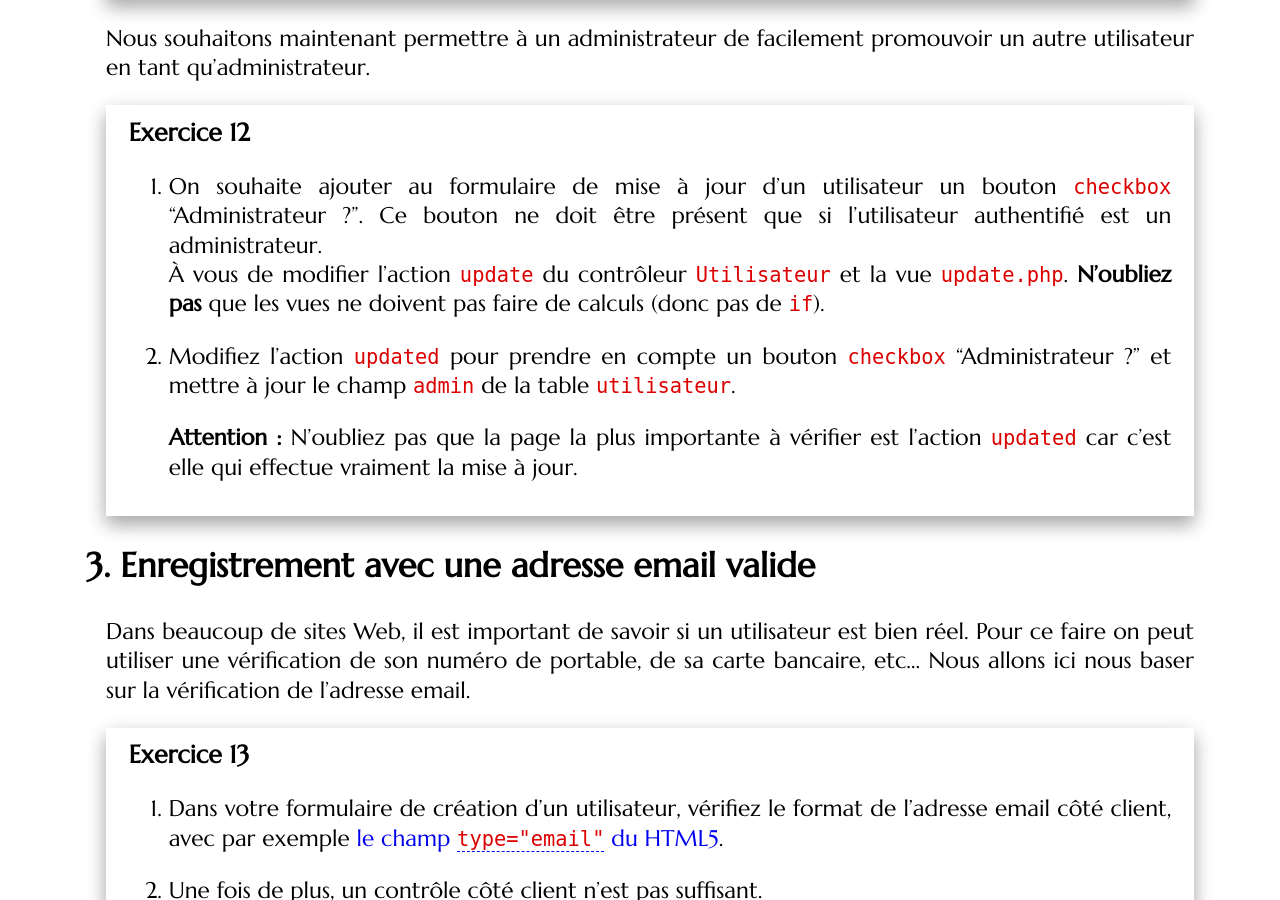
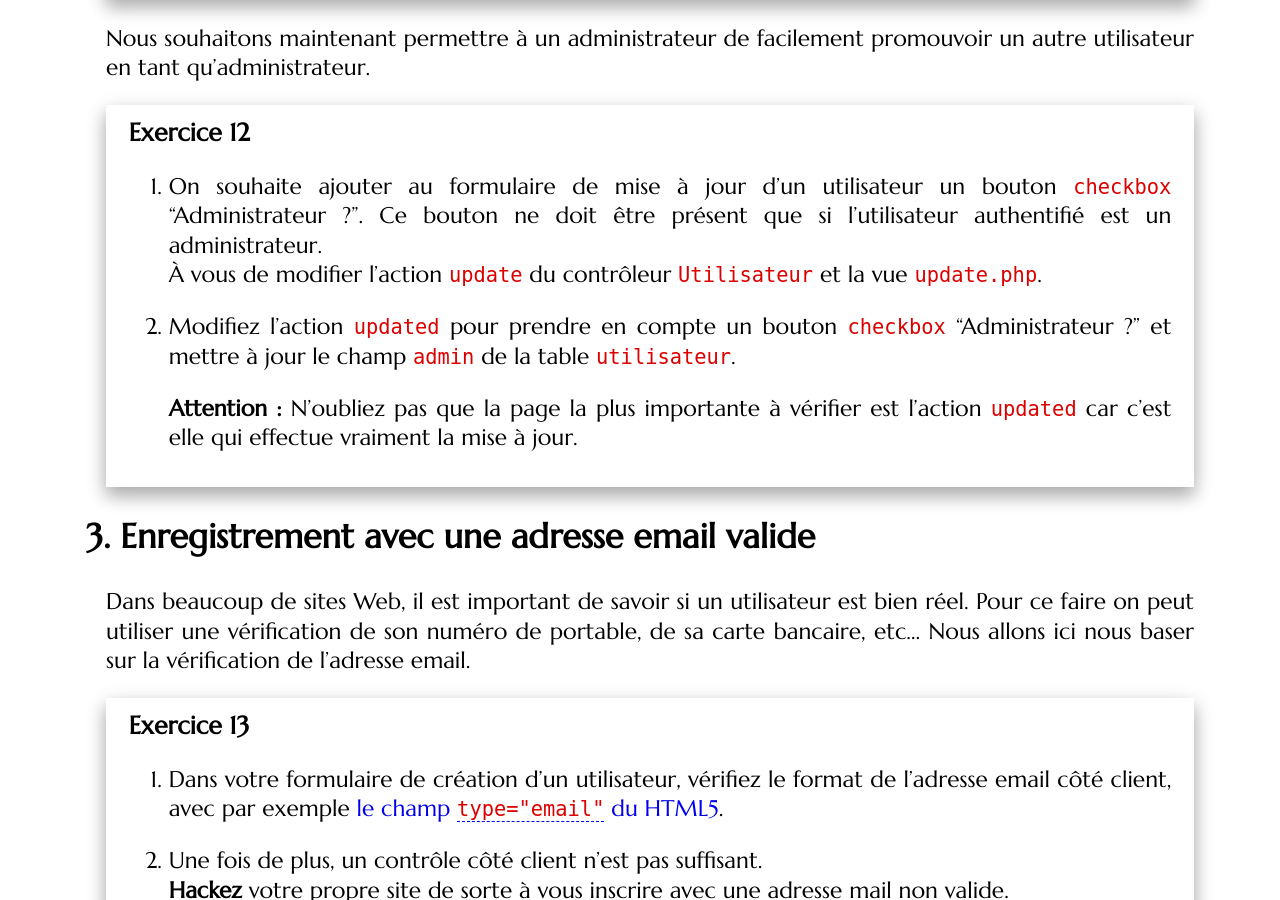
Before and after one commit to romainlebreton/R3.01-DeveloppementWeb, a Jekyll site: the page built from tutorials/tutorial8.md, in a window 1280 px wide and 900 px high, scrolled down 7551 px. Built offline with Jekyll 4.4.1, drawn with Linux system fonts in a browser that asks for light colours; some web fonts are replaced.

Commit message:
On accepte des petits 'if' dans les vues

```diff
--- a/tutorials/tutorial8.md
+++ b/tutorials/tutorial8.md
@@ -348,8 +348,9 @@ promouvoir un autre utilisateur en tant qu'administrateur.
    `checkbox` "Administrateur ?". Ce bouton ne doit être présent que si
    l'utilisateur authentifié est un administrateur.
    À vous de modifier l'action `update` du contrôleur `Utilisateur` et la vue
-   `update.php`. **N'oubliez pas** que les vues ne doivent pas faire de calculs
-   (donc pas de `if`).
+   `update.php`.
+   <!-- **N'oubliez pas** que les vues ne doivent pas faire de calculs -->
+   <!-- (donc pas de `if`). -->
 
 1. Modifiez l'action `updated` pour prendre en compte un bouton `checkbox`
    "Administrateur ?" et mettre à jour le champ `admin` de la table
```
